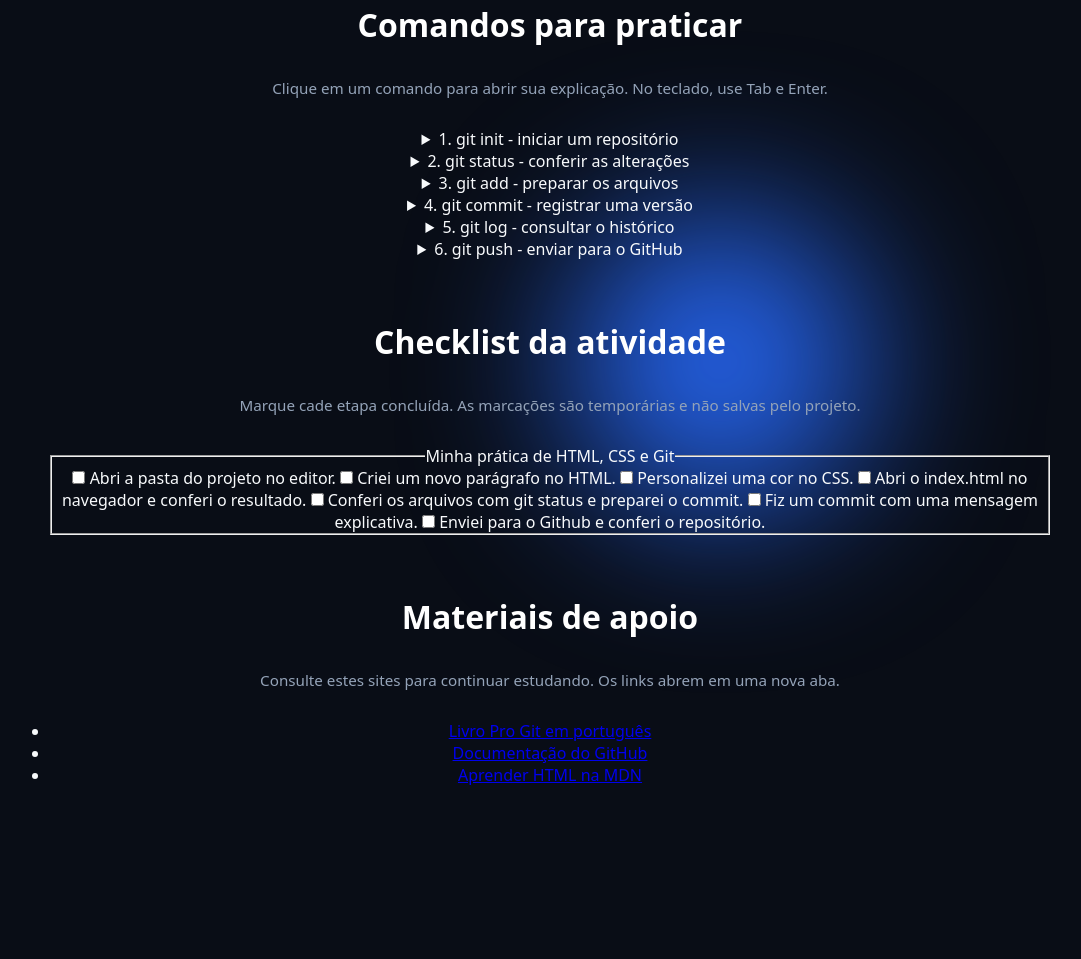
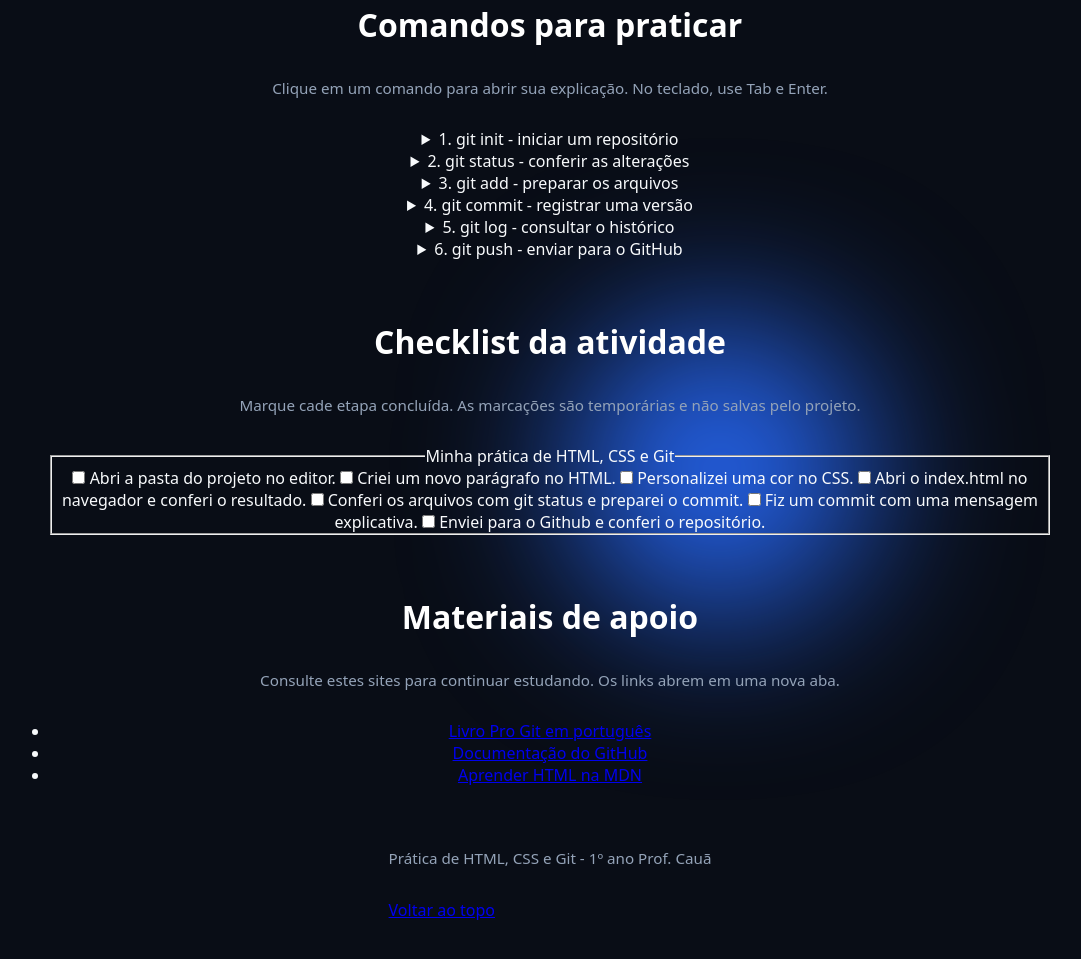
Before and after one commit to gabrielsilvarodrigues002-droid/Gabriel_PA2, a plain HTML site: page index.html in a window 1280 px wide. Shown: the part 906-1865 px from the top of the page, without its empty margins (90-1171 px from the left). Before the commit the page ends 1772 px from the top, so only its background shows below. Drawn offline with Linux system fonts and the light colour scheme.

Commit message:
Adicionei novo footer que representa o rodape com href de # voltar para o topo e Paragrafo no index.html

```diff
--- a/index.html
+++ b/index.html
@@ -149,5 +149,12 @@
                 <li><a href="https://developer.mozilla.org/pt-BR/docs/Web/HTML" target= "_blank" rel="noopener noreferrer">Aprender HTML na MDN</a></li>
             </ul>
     </section>
+
+    <!--NOVO: footer representa o rodapé; href="#" volta para ao início da página. -->
+    <footer class="rodape-estudp">
+        <p>Prática de HTML, CSS e Git - 1º ano Prof. Cauã</p>
+        <a href="#">Voltar ao topo </a>
+    </footer>
+
 </body>
 </html>
```
